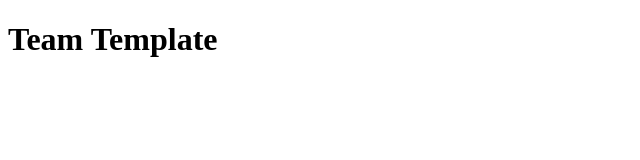
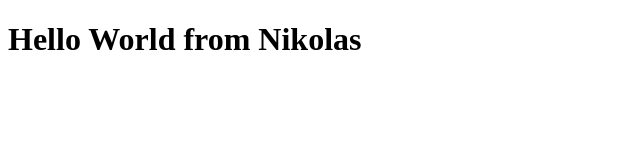
Before and after one commit to MykolaTsar/html-landing, a plain HTML site: page index.html in a window 1280 px wide. Shown: the whole page, without its empty margins (0-640 px from the left). Drawn offline with Linux system fonts and the light colour scheme.

Commit message:
Sample html code

```diff
--- a/index.html
+++ b/index.html
@@ -9,7 +9,7 @@
 </head>
 <body>
     <header>
-        <h1>Team Template</h1>
+        <h1>Hello World from Nikolas</h1>
     </header>
     <main>
 
```
Also changed, not shown: img/woman.jpg (added).
